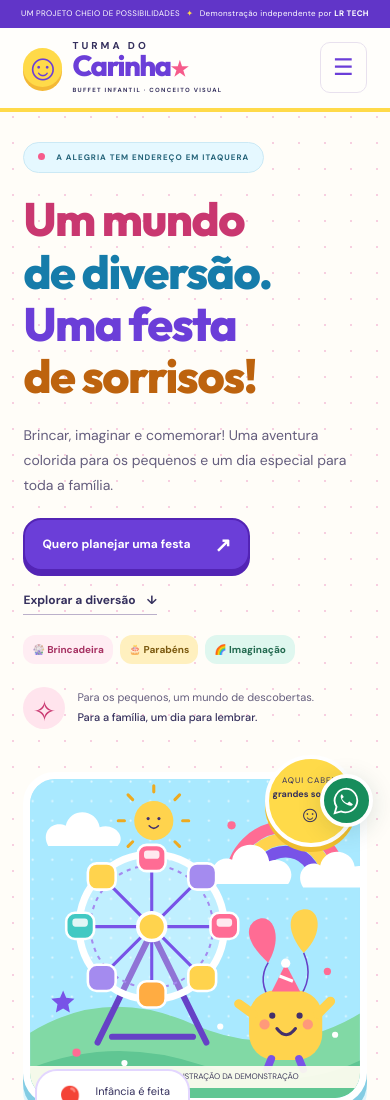
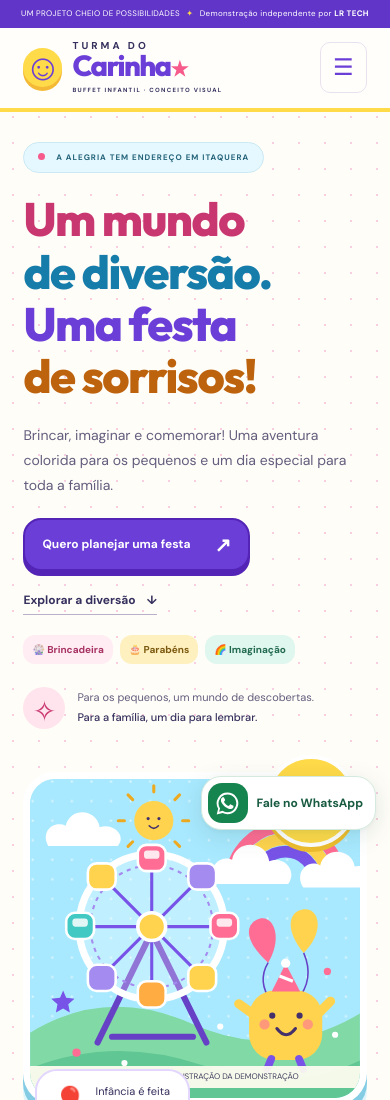
Before and after one commit to lucasreginatotech/turma-do-carinha-demo, a plain HTML site: page index.html in a window 390 px wide. Shown: the top 1100 px of the page. Drawn offline with Linux system fonts and the light colour scheme.

Commit message:
Polish-floating-WhatsApp-button

```diff
--- a/index.html
+++ b/index.html
@@ -5,7 +5,7 @@
   <title>Turma do Carinha · Uma festa para guardar no coração | Demo LR Tech</title>
   <meta name="description" content="Conheça a proposta de site para o Turma do Carinha Buffet Infantil em Itaquera. Atrações, inspirações e contato. Demonstração independente da LR Tech.">
   <meta property="og:title" content="Um mundo de diversão. Uma festa de sorrisos!"><meta property="og:description" content="Proposta visual para o Turma do Carinha Buffet Infantil. Demonstração comercial independente da LR Tech."><meta property="og:type" content="website"><meta property="og:locale" content="pt_BR"><meta property="og:url" content="https://lucasreginatotech.github.io/turma-do-carinha-demo/"><meta property="og:image" content="https://lucasreginatotech.github.io/turma-do-carinha-demo/assets/party.jpg"><meta name="theme-color" content="#6338cf">
-  <link rel="icon" href="favicon.svg" type="image/svg+xml"><link rel="stylesheet" href="style.css?v=2"><script src="script.js" defer></script>
+  <link rel="icon" href="favicon.svg" type="image/svg+xml"><link rel="stylesheet" href="style.css?v=3"><script src="script.js" defer></script>
 </head>
 <body>
 <a class="skip" href="#conteudo">Pular para o conteúdo</a>
@@ -24,6 +24,6 @@
 <section class="container contact" id="contato"><span class="contact-star" aria-hidden="true">✳</span><span class="eyebrow">BORA TIRAR ESSA FESTA DO PAPEL?</span><h2>O próximo grande sorriso<br>começa com um <em>olá.</em></h2><a class="button yellow-button" data-wa href="https://wa.me/5511991074316">Conversar pelo WhatsApp <span>↗</span></a><a class="phone" href="tel:+5511991074316">(11) 99107-4316</a><small>Número divulgado por diretórios públicos; validação direta pendente.<br>Você será direcionado ao contato atribuído ao buffet, sem envio automático de mensagens.</small></section>
 </main>
 <footer class="container"><div class="footer-main"><a class="brand" href="#inicio"><span class="brand-face">☺</span><span><small>TURMA DO</small><b>Carinha<span>★</span></b><em>PROPOSTA VISUAL · LR TECH</em></span></a><p>Infância colorida.<br>Memórias para a vida toda.</p><div><a href="#duvidas">Perguntas frequentes ↗</a><a href="https://www.instagram.com/turmadocarinhabuffet/" target="_blank" rel="noopener noreferrer">Instagram do buffet ↗</a><a href="README.md">Fontes, créditos e informações ↗</a></div></div><div class="footer-bottom"><p>© 2026 · Demonstração comercial independente. Não é o site oficial e não foi aprovada pelo buffet.<br>Fotografias ilustrativas sob licença Unsplash. Identidade visual proposta pela LR Tech.</p><strong>CRIADO POR <span>LR TECH ↗</span></strong></div></footer>
-<a class="whatsapp-float" data-wa href="https://wa.me/5511991074316" aria-label="Consultar festa pelo WhatsApp"><svg viewBox="0 0 32 32" aria-hidden="true"><path d="M16 3a13 13 0 0 0-11 20L3 30l7-2a13 13 0 1 0 6-25Z" fill="none" stroke="currentColor" stroke-width="2"/><path d="M11 9c-3 1-1 7 3 10s8 4 9 1l-4-3-2 2c-3-1-5-3-6-5l2-2Z" fill="currentColor"/></svg></a>
+<a class="whatsapp-float" data-wa href="https://wa.me/5511991074316" aria-label="Conversar sobre sua festa pelo WhatsApp"><span class="whatsapp-icon"><svg viewBox="0 0 32 32" fill="currentColor" aria-hidden="true"><path d="M16 3a12.8 12.8 0 0 0-11.1 19.2L3.2 29l7-1.8A12.8 12.8 0 1 0 16 3Zm0 23.3a10.4 10.4 0 0 1-5.3-1.4l-.4-.3-4.2 1.1 1.1-4.1-.3-.4A10.5 10.5 0 1 1 16 26.3Z"/><path d="M12.1 9.4c-.3-.7-.6-.7-.9-.7h-.7c-.3 0-.7.1-1 .5-.4.4-1.3 1.3-1.3 3.1s1.3 3.5 1.5 3.7c.2.3 2.6 4 6.3 5.5 3.1 1.2 3.7 1 4.4.9.7-.1 2.2-.9 2.5-1.8.3-.9.3-1.7.2-1.8-.1-.2-.3-.3-.7-.5l-2.6-1.2c-.4-.2-.6-.2-.8.2l-1.2 1.4c-.2.2-.4.3-.8.1-.4-.2-1.6-.6-3-1.9-1.1-1-1.9-2.2-2.1-2.6-.2-.4 0-.6.2-.8l.6-.7.4-.6c.1-.2.1-.5 0-.7Z"/></svg></span><span class="whatsapp-copy"><small>Vamos fazer uma festa?</small><strong>Fale no WhatsApp</strong></span><span class="whatsapp-arrow" aria-hidden="true">↗</span></a>
 <dialog id="lightbox" aria-label="Visualização de inspiração"><button class="lightbox-close" aria-label="Fechar imagem">×</button><button class="lightbox-prev" aria-label="Imagem anterior">←</button><figure><img alt=""><figcaption></figcaption></figure><button class="lightbox-next" aria-label="Próxima imagem">→</button></dialog>
 </body></html>
--- a/style.css
+++ b/style.css
@@ -203,3 +203,54 @@ details[open] { background: #f6f0ff; }
   .contact-star { display: none; }
   .contact .button { font-size: 12px; gap: 12px; padding-inline: 16px; }
 }
+
+/* Contato flutuante: ícone legível e convite discreto, sem cobrir a página. */
+.whatsapp-float {
+  width: auto;
+  height: 66px;
+  right: 24px;
+  bottom: 24px;
+  display: flex;
+  align-items: center;
+  gap: 11px;
+  padding: 9px 17px 9px 10px;
+  border: 1px solid #d4eade;
+  border-radius: 24px;
+  background: #fff;
+  color: #185b41;
+  box-shadow: 0 6px 24px #1a533b20, 0 2px 5px #1a533b0a;
+  transition: transform .2s, box-shadow .2s;
+}
+.whatsapp-float:hover {
+  transform: translateY(-3px);
+  box-shadow: 0 10px 28px #1a533b2b;
+}
+.whatsapp-icon {
+  width: 45px;
+  height: 45px;
+  display: grid;
+  place-items: center;
+  border-radius: 16px;
+  background: #16844f;
+  color: white;
+  flex-shrink: 0;
+}
+.whatsapp-float svg { width: 29px; height: 29px; }
+.whatsapp-copy { display: flex; flex-direction: column; gap: 3px; line-height: 1.2; }
+.whatsapp-copy small { font-size: 10px; font-weight: 500; color: #63756b; }
+.whatsapp-copy strong { font-size: 13px; font-weight: 700; }
+.whatsapp-arrow { font-size: 20px; color: #16844f; margin-left: 1px; }
+@media (max-width: 600px) {
+  .whatsapp-float {
+    right: 14px;
+    bottom: max(14px, env(safe-area-inset-bottom));
+    height: 54px;
+    padding: 6px 12px 6px 6px;
+    gap: 9px;
+    border-radius: 20px;
+  }
+  .whatsapp-icon { width: 40px; height: 40px; border-radius: 14px; }
+  .whatsapp-float svg { width: 27px; height: 27px; }
+  .whatsapp-copy small, .whatsapp-arrow { display: none; }
+  .whatsapp-copy strong { font-size: 12px; }
+}
```
